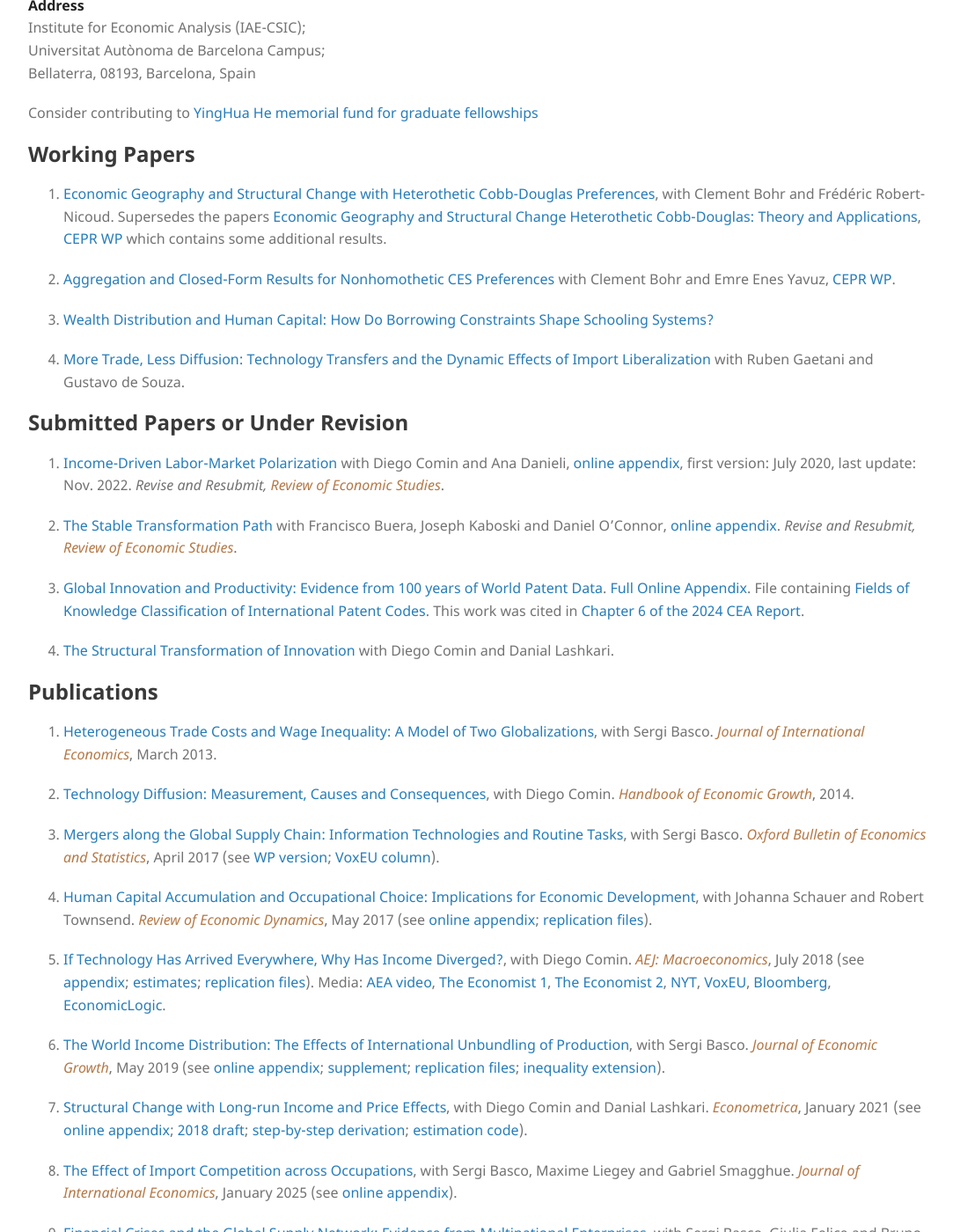
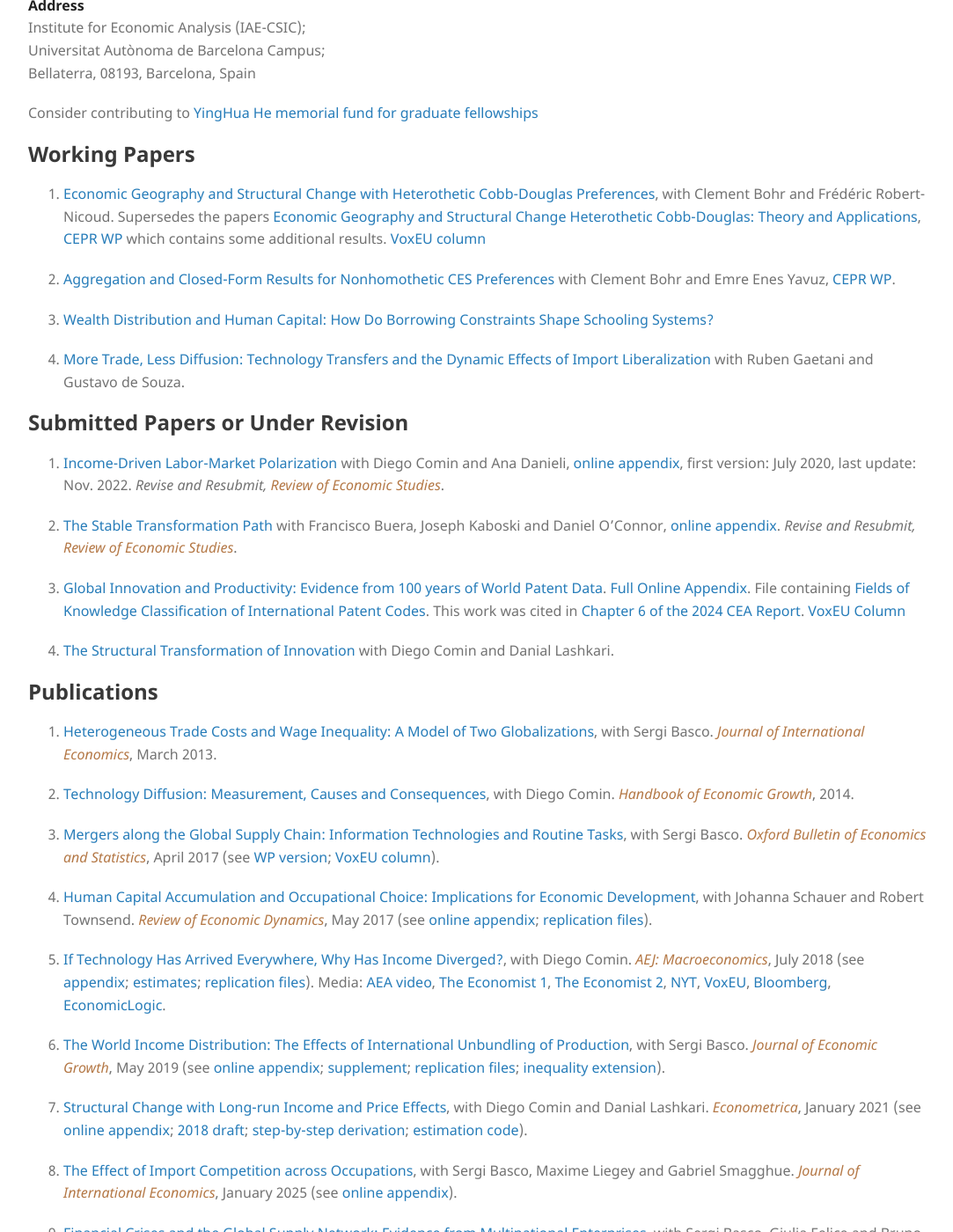
Before and after one commit to mestieri/mestieri.github.io, a Jekyll site: the page built from index.md, in a window 1280 px wide and 1400 px high, scrolled down 335 px. Shown: the whole window at 88% size, without its empty margins (96-1179 px from the left). Built offline with Jekyll 4.4.1, drawn with Linux system fonts in a browser that asks for light colours.

Commit message:
Update index.md

```diff
--- a/index.md
+++ b/index.md
@@ -79,7 +79,7 @@ Consider contributing to [YingHua He memorial fund for graduate fellowships](htt
 ## Working Papers
 
 1.  [Economic Geography and Structural Change with Heterothetic
-Cobb-Douglas Preferences](https://www.dropbox.com/scl/fi/xo7rapzw5rcoed6pvjf79/EcoGeo-StructChange-HCD.pdf?rlkey=ddjsji9a0rugt3mtncnyocf1n&dl=0), with Clement Bohr and Frédéric Robert-Nicoud. Supersedes the papers [Economic Geography and Structural Change](https://www.dropbox.com/scl/fi/bxhfrsu67d2nd9vpth9kk/BohrMestieriRobertnicoud.pdf?rlkey=mkg3m5n697su8r34flqa146lm&dl=0)  [Heterothetic Cobb-Douglas: Theory and Applications](https://www.dropbox.com/s/4ib6vfi0og7ixop/bmrn_hcd.pdf?dl=0), [CEPR WP](https://cepr.org/publications/dp18077) which contains some additional results.
+Cobb-Douglas Preferences](https://www.dropbox.com/scl/fi/xo7rapzw5rcoed6pvjf79/EcoGeo-StructChange-HCD.pdf?rlkey=ddjsji9a0rugt3mtncnyocf1n&dl=0), with Clement Bohr and Frédéric Robert-Nicoud. Supersedes the papers [Economic Geography and Structural Change](https://www.dropbox.com/scl/fi/bxhfrsu67d2nd9vpth9kk/BohrMestieriRobertnicoud.pdf?rlkey=mkg3m5n697su8r34flqa146lm&dl=0)  [Heterothetic Cobb-Douglas: Theory and Applications](https://www.dropbox.com/s/4ib6vfi0og7ixop/bmrn_hcd.pdf?dl=0), [CEPR WP](https://cepr.org/publications/dp18077) which contains some additional results. [VoxEU column](https://cepr.org/voxeu/columns/engels-law-land-how-structural-change-and-regional-disparities-shape-one-another)
 
 2. [Aggregation and Closed-Form Results
 for Nonhomothetic CES Preferences](https://www.dropbox.com/scl/fi/obu49nw8d74wyeh64fc9f/BMY_closedform.pdf?rlkey=inrafvfuv22xz0z58pgb9oeqy&dl=0) with Clement Bohr and Emre Enes Yavuz, [CEPR WP](https://cepr.org/publications/dp18606).
@@ -99,7 +99,7 @@ for Nonhomothetic CES Preferences](https://www.dropbox.com/scl/fi/obu49nw8d74wye
     with Francisco Buera, Joseph Kaboski and Daniel O'Connor,
     [online appendix](https://www.dropbox.com/scl/fi/g9fxctt7edatpbjxvptm4/bkmo_oa_july24.pdf?rlkey=re54p78yaiczlqq1ilzq8teu4&dl=0). *Revise and Resubmit,<blue> Review of Economic Studies</blue>*.
 
-3. [Global Innovation and Productivity: Evidence from 100 years of World Patent Data](https://www.dropbox.com/scl/fi/3nbtp328lugkp82lrytbn/bmm.pdf?rlkey=yaw5hgq9eav4vo6c7gt74ieuv&dl=0). [Full Online Appendix](https://www.dropbox.com/s/223f712mupuij5v/bmm_oa.pdf?dl=0). File containing [Fields of Knowledge Classification of International Patent Codes](https://www.dropbox.com/s/sne8ac9t22pwcy3/Fields_of_knowledge.csv?dl=0). This work was cited in [Chapter 6 of the 2024 CEA Report](https://www.whitehouse.gov/wp-content/uploads/2024/03/ERP-2024-CHAPTER-6.pdf).
+3. [Global Innovation and Productivity: Evidence from 100 years of World Patent Data](https://www.dropbox.com/scl/fi/3nbtp328lugkp82lrytbn/bmm.pdf?rlkey=yaw5hgq9eav4vo6c7gt74ieuv&dl=0). [Full Online Appendix](https://www.dropbox.com/s/223f712mupuij5v/bmm_oa.pdf?dl=0). File containing [Fields of Knowledge Classification of International Patent Codes](https://www.dropbox.com/s/sne8ac9t22pwcy3/Fields_of_knowledge.csv?dl=0). This work was cited in [Chapter 6 of the 2024 CEA Report](https://www.whitehouse.gov/wp-content/uploads/2024/03/ERP-2024-CHAPTER-6.pdf). [VoxEU Column](https://cepr.org/voxeu/columns/it-takes-village-create-idea-knowledge-spillovers-and-productivity-over-past-hundred)
 
 4. [The Structural Transformation of Innovation](https://www.dropbox.com/scl/fi/v6hx2gn2g6g2hpmygllpk/CLM2.pdf?rlkey=0y9sjmiksgxm39w2pbep0zjq2&dl=0) with Diego Comin and Danial Lashkari.
 
@@ -123,7 +123,7 @@ for Nonhomothetic CES Preferences](https://www.dropbox.com/scl/fi/obu49nw8d74wye
 
 8. [The Effect of Import Competition across Occupations](https://www.dropbox.com/scl/fi/5atxvzy3830u57pg93v0f/blms_rev2.pdf?rlkey=02gzztb1bzbcc3db9547fk566&dl=0), with Sergi Basco, Maxime Liegey and Gabriel Smagghue. *<blue>Journal of International Economics</blue>*, January 2025 (see [online appendix](https://www.dropbox.com/scl/fi/r2gng6ycegyyaioicrl8g/blms_rev2_oa.pdf?rlkey=6ddy9deto2gv41qqavcrtrqu3&dl=0)).
 
-9. [Financial Crises and the Global Supply Network: Evidence from Multinational Enterprises](https://www.dropbox.com/scl/fi/6b3lvswv3cnm98pwiyawd/BFMM_Economic_Crises_and_the_Global_Supply_Chain_rev.pdf?rlkey=szf700evtygpjqx8pji2icda0&dl=0), with Sergi Basco, Giulia Felice and Bruno Merlevede. *<blue>Journal of International Economics</blue>*, November 2024.
+9. [Financial Crises and the Global Supply Network: Evidence from Multinational Enterprises](https://www.dropbox.com/scl/fi/6b3lvswv3cnm98pwiyawd/BFMM_Economic_Crises_and_the_Global_Supply_Chain_rev.pdf?rlkey=szf700evtygpjqx8pji2icda0&dl=0), with Sergi Basco, Giulia Felice and Bruno Merlevede. *<blue>Journal of International Economics</blue>*, November 2024. [VoxEU Column](https://cepr.org/voxeu/columns/financial-crises-and-global-supply-network-evidence-multinational-enterprises)
 
 10. [Technological Waves, Knowledge Diffusion, and Local Growth](https://www.dropbox.com/scl/fi/jzjsn0dxzx366wj47qd4d/bgm.pdf?rlkey=ac1wvsimj4y7jpmccbkpse3bf&dl=0), with Enrico Berkes and Ruben Gaetani. *Forthcoming, <blue>JPE: Macro</blue>*.
 
```
